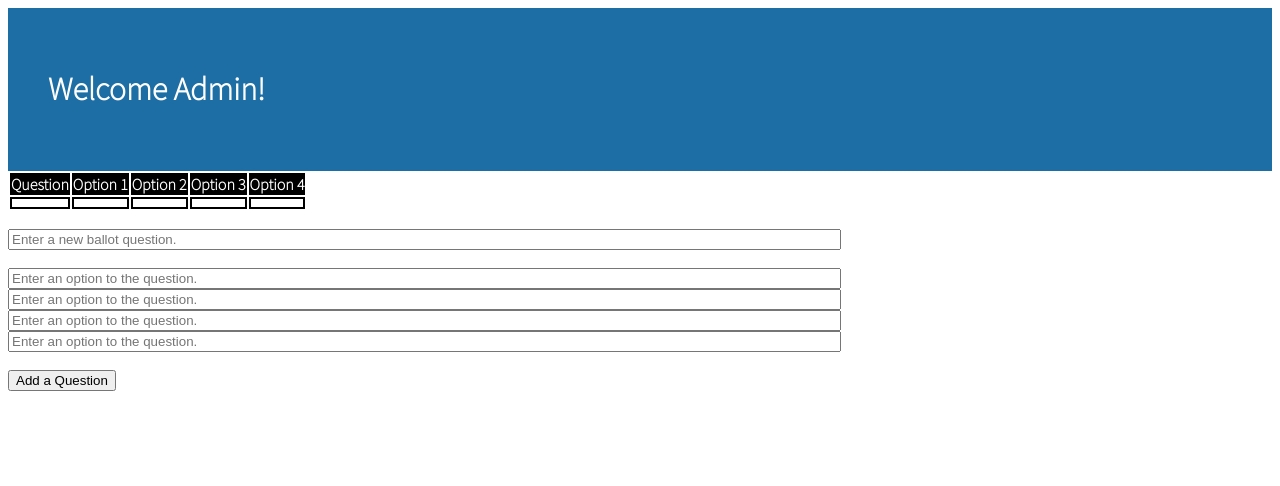
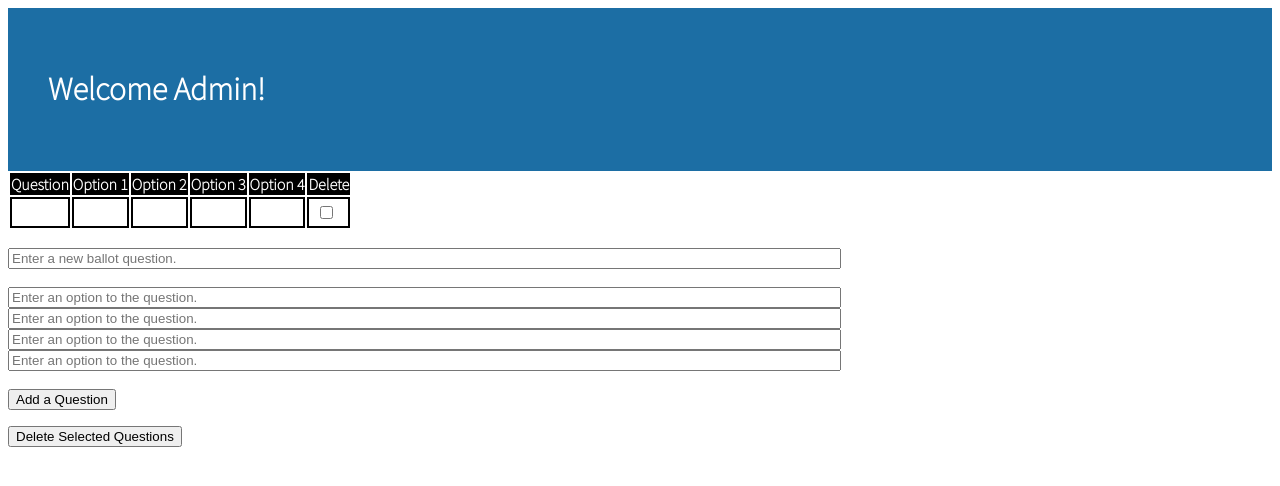
Before and after one commit to william-c-fenton/CMSC-447-Voting-03, a Django app: page /adminPage/ in a window 1280 px wide. Shown: the top 486 px of the page. Run offline with Django 3.2, Linux system fonts and the light colour scheme; data comes from the database, SQL or seed files in the repository; both versions use the stored data as it was after the commit; lists and menus that the app fills with data are empty.

Commit message:
adding files

```diff
--- a/adminPage/templates/adminPage/index.html
+++ b/adminPage/templates/adminPage/index.html
@@ -28,6 +28,7 @@
             <th>Option 2</th>
             <th>Option 3</th>
             <th>Option 4</th>
+            <th>Delete</th>
         </tr>
 
 
@@ -38,6 +39,7 @@
                     <td>{{pollItem.option2}}</td>
                     <td>{{pollItem.option3}}</td>
                     <td>{{pollItem.option4}}</td>
+                    <td><input type="checkbox" name ="pollItemDelete" id = "pollItem_delete" value={{pollItem.question}}></td>
                 </tr>
             {% endfor %}
 
@@ -46,7 +48,7 @@
 
 
 
-    <form action='' method='post'>
+    <form action='' method='POST' >
         {% csrf_token %}
         <br>
         <input type="text" size="101" name="addingQuestion" placeholder="Enter a new ballot question.">
@@ -59,9 +61,15 @@
         <br>
         <input type="text" size="101" name="addingQuestionOption4" placeholder="Enter an option to the question.">
         <br><br>
+        <button type='submit' >Add a Question</button>
+    </form>
 
-        <button type='submit'>Add a Question</button>
+    <form action="deleteSelectedQuestions" method="post" class="deletingQuestions">
+        {% csrf_token %}
+
+        <button>Delete Selected Questions</button>
     </form>
+
 <!--
     <form action='deleteQuestion' method='GET'>
         <button type='submit'>Delete a Question</button>
--- a/adminPage/urls.py
+++ b/adminPage/urls.py
@@ -4,6 +4,5 @@ from . import views
 
 urlpatterns = [
     path('', views.index, name='index'),
-    #path('index/addQuestion', views.information, name='information')
-
+    path('deleteSelectedQuestions', views.deleteSelectedQuestions)
 ]
--- a/adminPage/views.py
+++ b/adminPage/views.py
@@ -1,8 +1,9 @@
-from django.http import HttpResponse
+from django.http import HttpResponse, HttpResponseRedirect
 from django.shortcuts import render
 from .models import PollItem
 
 # Create your views here.
+
 
 def index(request):
     if request.method == 'POST':
@@ -22,3 +23,9 @@ def index(request):
     data = PollItem.objects.all()
     print(data)
     return render(request, 'adminPage/index.html', {"pollItems": data})
+
+
+def deleteSelectedQuestions(request):
+    print("deleteing questions")
+    data = PollItem.objects.all()
+    return HttpResponseRedirect('/adminPage')
```
Also changed, not shown: db.sqlite3, 1 other file.
